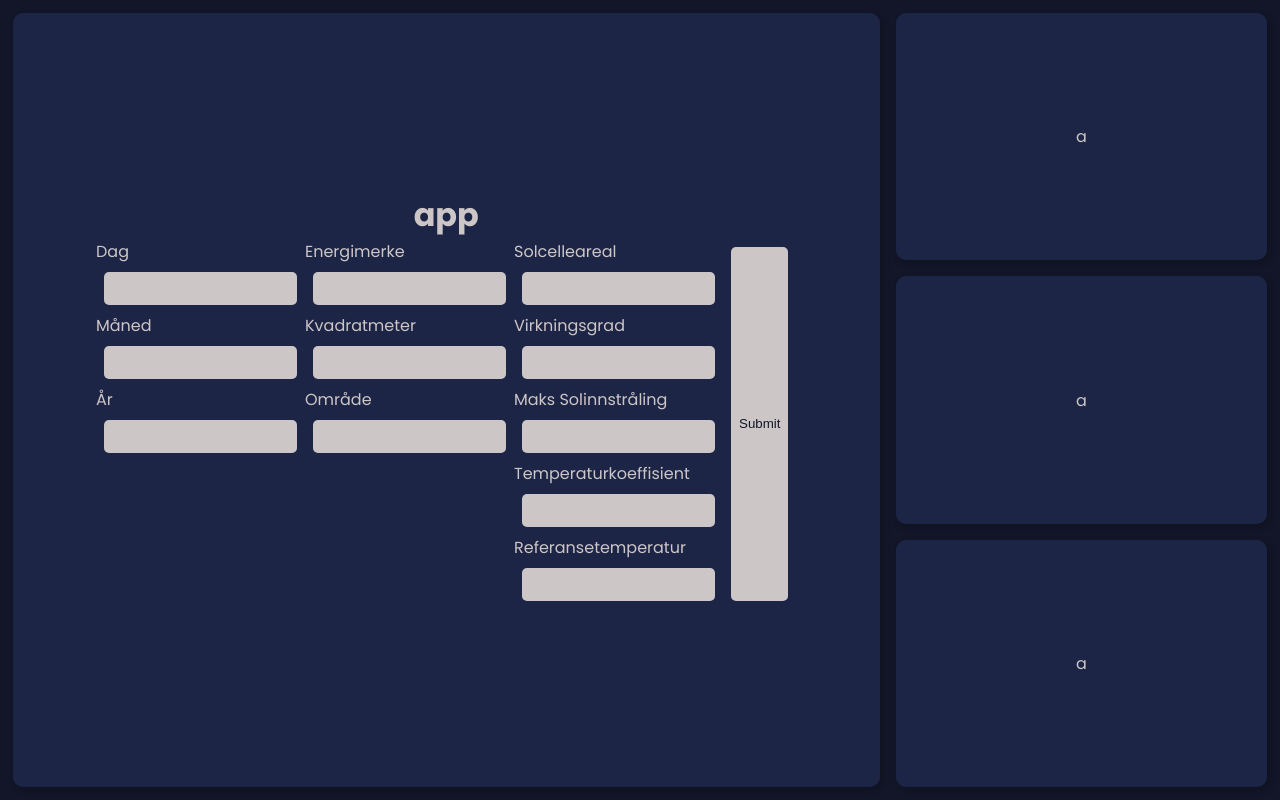
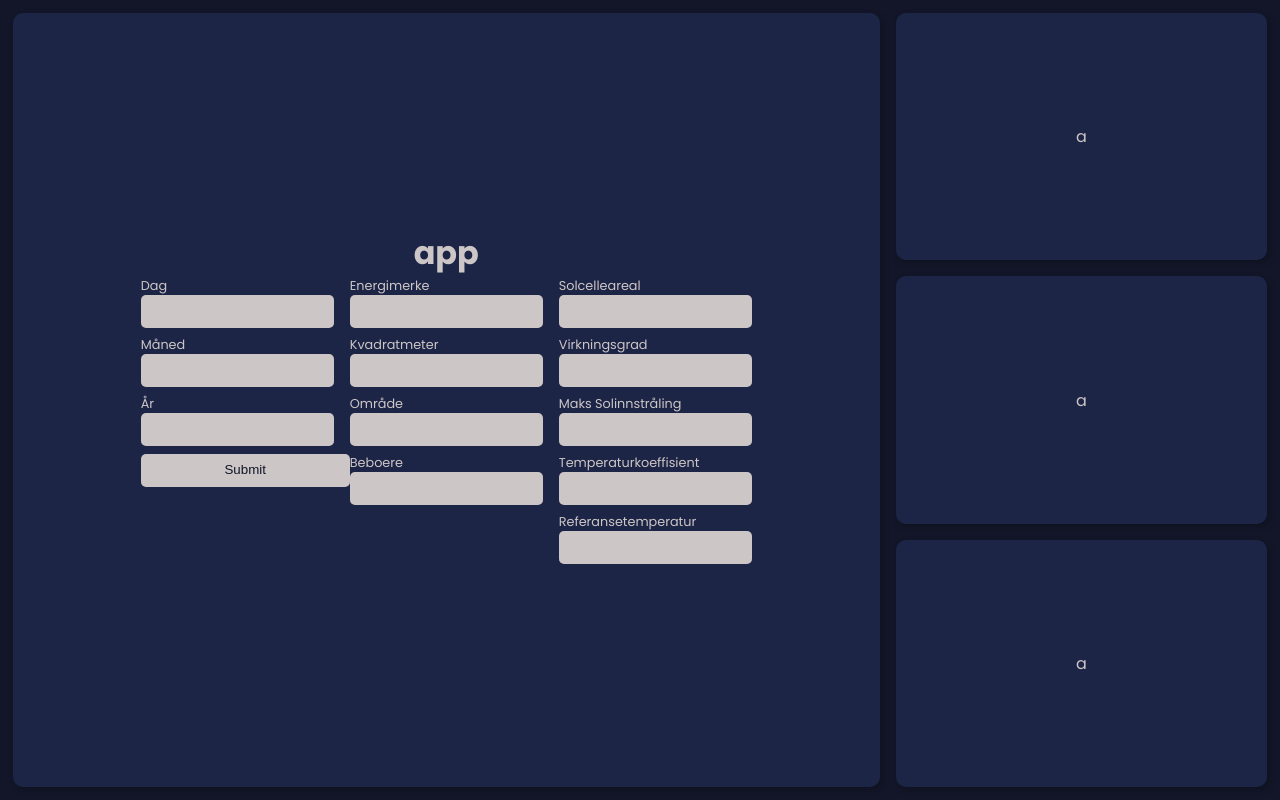
Before and after one commit to aninstan/StartCODE, a Flask app: page / in a window 1280 px wide. Run offline with Flask 3, Linux system fonts and the light colour scheme.

Commit message:
push app

```diff
--- a/app.py
+++ b/app.py
@@ -1,9 +1,50 @@
-from flask import Flask, render_template
+from flask import Flask, render_template, request
+from flask_cors import CORS
 
 app = Flask(__name__)
+CORS(app)
 
 @app.route('/')
 def home():
    return render_template('index.html')
+
+@app.route('/process_form', methods=['POST'])
+def process_form():
+   return "form processed"
+   # Retrieve data from form
+   dag = request.form.get['Dag']
+   maaned = request.form.get['Måned']
+   aar = request.form.get['År']
+
+   energimerke = request.form.get['Energimerke']
+   kvadratmeter = request.form.get['Kvadratmeter']
+   omraade = request.form.get['Område']
+   beboere = request.form.get['Beboere']
+
+   solcelleareal = request.form.get['Solcelleareal']
+   virkningsgrad = request.form.get['Virkningsgrad']
+   maks_solinnstråling = request.form.get['Maks Solinnstråling']
+   temperaturkoeffisient = request.form.get['Temperaturkoeffisient']
+   referansetemperatur = request.form.get['Referansetemperatur']
+
+
+   return f"""
+        <h2>Submitted Data</h2>
+        <ul>
+            <li>Dag: {dag}</li>
+            <li>Måned: {maaned}</li>
+            <li>År: {aar}</li>
+            <li>Energimerke: {energimerke}</li>
+            <li>Kvadratmeter: {kvadratmeter}</li>
+            <li>Område: {omraade}</li>
+            <li>Beboere: {beboere}</li>
+            <li>Solcelleareal: {solcelleareal}</li>
+            <li>Virkningsgrad: {virkningsgrad}</li>
+            <li>Maks Solinnstråling: {maks_solinnstråling}</li>
+            <li>Temperaturkoeffisient: {temperaturkoeffisient}</li>
+            <li>Referansetemperatur: {referansetemperatur}</li>
+        </ul>
+        """
+
 if __name__ == '__main__':
-   app.run()
+   app.run(debug=True)
--- a/static/style.css
+++ b/static/style.css
@@ -64,11 +64,20 @@ input {
     background-color: var(--text-color);
     border-radius: 5px;
     padding: 0.5rem;
+    margin: 0rem 0.5rem 0.5rem 0.5rem;
+    width: fit;
+}
+
+label {
+    font-size: 0.8rem;
     margin: 0.5rem;
-    width: fit;
 }
 
 form {
     display: flex;
     flex-direction: row;
 }
+
+#submit {
+    width: 100%;
+}
--- a/templates/index.html
+++ b/templates/index.html
@@ -8,7 +8,7 @@
     <body>
         <div class="container">
             <h1>app</h1>
-            <form method="POST">
+            <form action="/process_form" method="POST">
                 <div>
                     <label for="Dag">Dag</label>
                     <input type="number" name="Dag">
@@ -16,6 +16,7 @@
                     <input type="number" name="Måned">
                     <label for="År">År</label>
                     <input type="number" name="År">
+                    <input type="submit" id="submit">
                 </div>
 
                 <div>
@@ -25,6 +26,8 @@
                     <input type="number" name="Kvadratmeter">
                     <label for="Område">Område</label>
                     <input type="search" list="options" name="Område">
+                    <label for="Beboere">Beboere</label>
+                    <input type="number" name="Beboere">
                 </div>
 
                 <datalist id="options">
@@ -48,7 +51,7 @@
                     <input name="Referansetemperatur">
                 </div>
 
-                <input type="submit">
+
             </form>
 
         </div>
```
